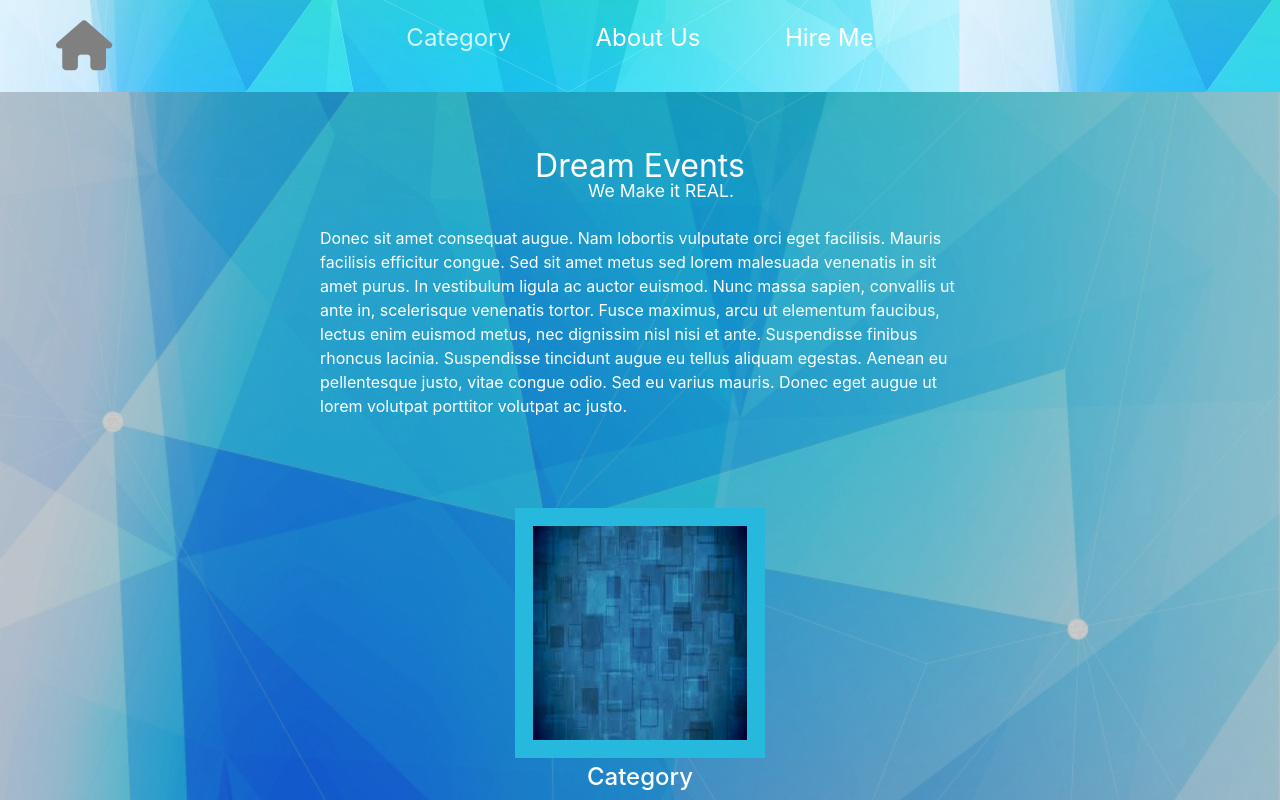
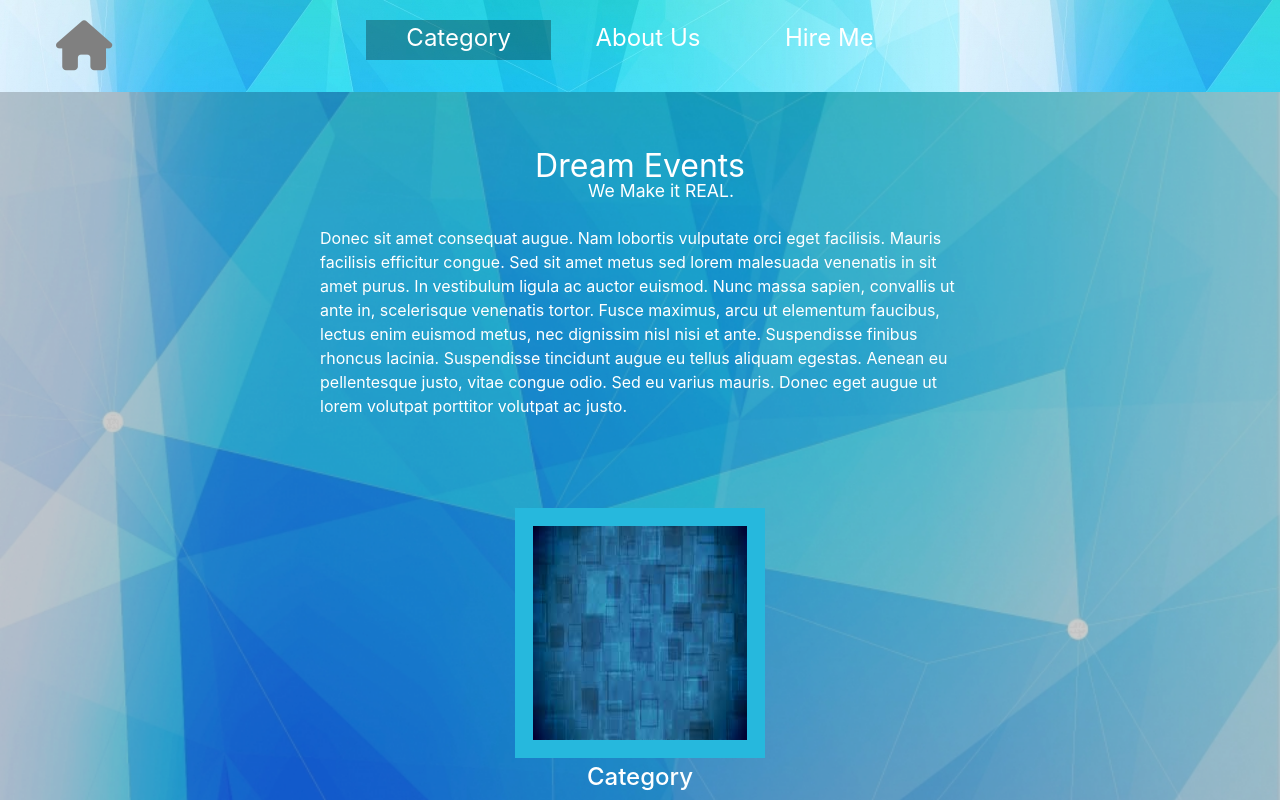
Before and after one commit to code-sh-19/dream-event, a plain HTML site: page index.html in a window 1280 px wide. In both pictures the pointer is over the item "Category". Shown: the top 800 px of the page. Drawn offline with nearby package versions, Linux system fonts and the light colour scheme.

Commit message:
changed navbar in index

```diff
--- a/index.html
+++ b/index.html
@@ -80,19 +80,24 @@
         header nav ul li {
             display: inline;
             list-style: none;
-            padding: 0px 40px;
+            padding: 10px 0px;
+            transition: all 0.3s ease 0s;
+        }
+        header nav ul li:hover {
+            background-color:rgba(0,0,0,0.3);
         }
 
         header nav ul li a {
             text-decoration: none;
             font-size: 24px;
             color: rgba(255, 255, 255, 1);
-            transition: all 0.3s ease 0s;
+            /* transition: all 0.3s ease 0s; */
+            padding: 10px 40px;
         }
 
         header nav ul li a:hover {
             text-decoration: none;
-            color: rgba(255, 255, 255, 0.8);
+            color: rgba(255, 255, 255,1);
         }
 
         .name {
```
